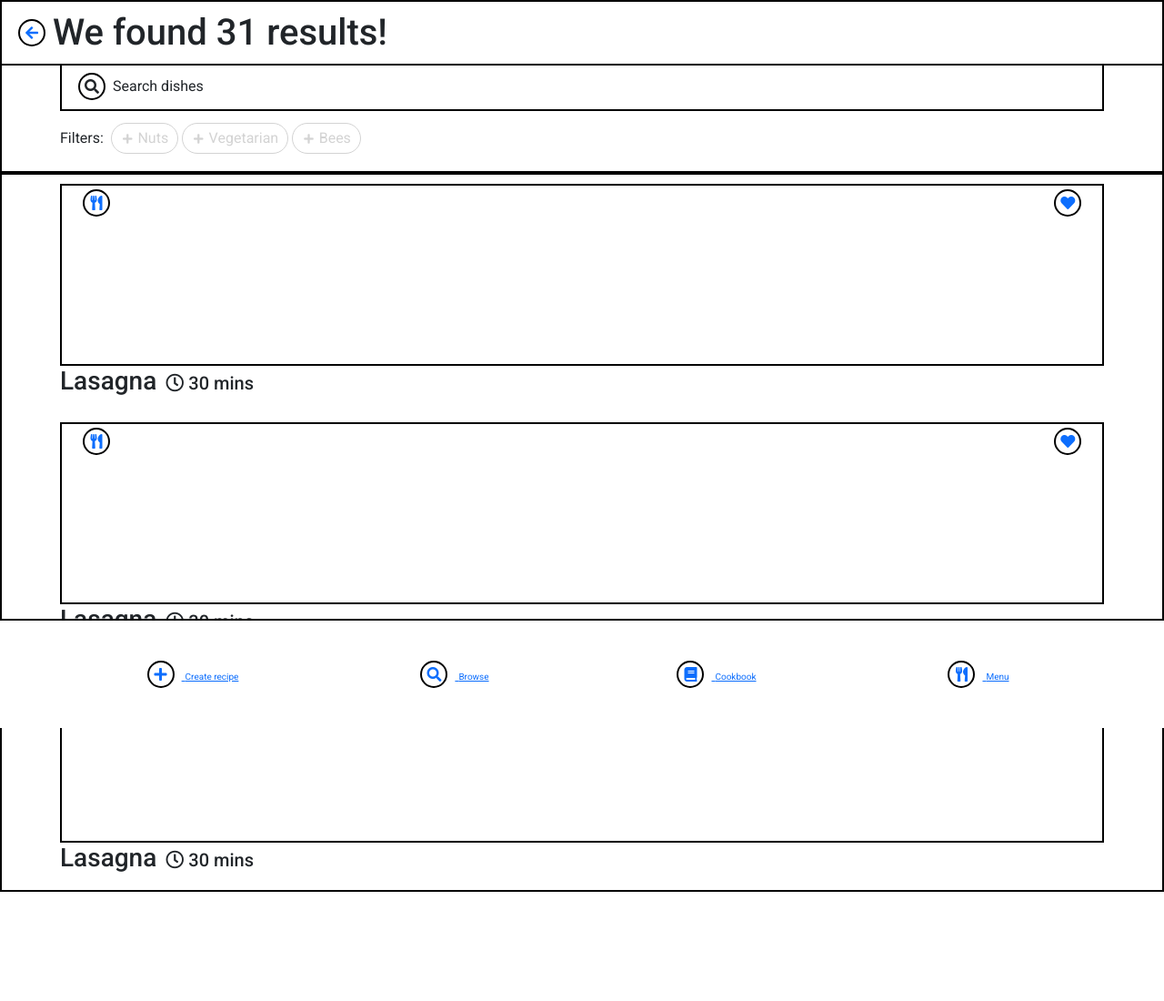
After one commit to zoet24/crockpot-v1, a Flask app: page /browse_results in a window 1280 px wide. The commit adds this page. Shown: the whole page at 91% size. Run offline with Flask 2, Linux system fonts and the light colour scheme; some libraries are stand-ins or nearby versions.

Commit message:
Make recipe card blocks

```diff
--- a/app.py
+++ b/app.py
@@ -45,6 +45,11 @@ def browse():
     return render_template("pages/browse/browse.html")
 
 
+@app.route("/browse_results")
+def browse_results():
+    return render_template("pages/browse_results/browse_results.html")
+
+
 @app.route("/cookbook")
 def cookbook():
     return render_template("pages/cookbook/cookbook.html")
--- a/static/css/components/buttons.css
+++ b/static/css/components/buttons.css
@@ -1,6 +1,21 @@
+.button-short {
+    margin: 10px auto;
+    padding: 10px;
+
+    display: flex;
+    align-items: center;
+
+    border: black solid 2px;
+
+    text-align: center;
+}
+
 .button-long {
     margin: 10px auto;
     padding: 10px;
+
+    display: flex;
+    align-items: center;
 
     width: 100%;
 
--- a/static/css/components/header.css
+++ b/static/css/components/header.css
@@ -1,3 +1,20 @@
+.header-body {
+    display: flex;
+    align-items: center;
+    flex-direction: row;
+
+    width: 100%;
+
+    padding: 10px;
+
+    position: fixed;
+    top: 0;
+    z-index: 10;
+
+    border: black solid 2px;
+    background-color: white;
+}
+
 .header-spacer {
     height: 56px;
 }
--- a/static/css/components/nav.css
+++ b/static/css/components/nav.css
@@ -15,9 +15,14 @@
     width: 100%;
     height: 15vh;
 
-    border: black solid 2px;
+    border-top: black solid 2px;
+    background-color: white;
 }
 
 .navbar a span {
     font-size: 10px;
 }
+
+.navbar-spacer {
+    height: 15vh;
+}
--- /dev/null
+++ b/static/css/components/recipe_cards.css
@@ -0,0 +1,35 @@
+.recipe-card-body {
+    width: 100%;
+    margin: 10px 0;
+}
+
+.recipe-card-image {
+    width: 100%;
+    height: 200px;
+    position: relative;
+    border: black solid 2px;
+}
+
+.recipe-card-icon {
+    position: absolute;
+    top: 2%;
+    margin: 0;
+}
+
+.recipe-card-icon-left {
+    left: 2%;
+}
+
+.recipe-card-icon-right {
+    right: 2%;
+}
+
+.recipe-card-icon-timer {
+    border: none;
+    margin: 0 0 0 5px;
+}
+
+.recipe-card-text {
+    display: flex;
+    align-items: baseline;
+}
--- a/static/css/components/sections.css
+++ b/static/css/components/sections.css
@@ -1,18 +1,3 @@
-.container-header {
-    display: flex;
-    align-items: center;
-    flex-direction: row;
-
-    width: 100%;
-
-    padding: 10px;
-
-    position: fixed;
-    top: 0;
-
-    border: black solid 2px;
-}
-
 .container-fullscreen-section {
     display: flex;
     justify-content: center;
@@ -46,4 +31,6 @@
     width: 100%;
     overflow: scroll;
     white-space: nowrap;
+    display: flex;
+    align-items: baseline;
 }
--- a/static/css/components/switches.css
+++ b/static/css/components/switches.css
@@ -4,7 +4,6 @@
     position: relative;
     background-color: lightgray;
     border: solid black 2px;
-    border-radius: 25px;
 }
 
 .switch-body input {
@@ -26,6 +25,9 @@
     width: 50%;
     background-color: white;
     position: absolute;
-    border-radius: 25px;
     transition: 1s;
 }
+
+.switch-body-round, .switch-slider-round {
+    border-radius: 25px;
+}
--- a/templates/components/header.html
+++ b/templates/components/header.html
@@ -2,7 +2,7 @@
     <link rel="stylesheet" href="{{ url_for('static', filename='css/components/header.css') }}">
 {% endblock %}
 
-<header class="container-header">
+<header class="header-body">
     <a href="{{ header_link }}">
         <i class="fas fa-arrow-left icon"></i>
     </a>
--- /dev/null
+++ b/templates/components/recipe_card.html
@@ -0,0 +1,14 @@
+<div class="recipe-card-body">
+    <div class="recipe-card-image">
+        <a href="#">
+            <i class="fas fa-utensils icon recipe-card-icon recipe-card-icon-left"></i>
+        </a>
+        <a href="#">
+            <i class="fas fa-heart icon recipe-card-icon recipe-card-icon-right"></i>
+        </a>
+    </div>
+    <div class="recipe-card-text">
+        <h3>Lasagna</h3>
+        <h5><i class="far fa-clock icon recipe-card-icon-timer"></i>30 mins</h5>
+    </div>
+</div>
--- a/templates/pages/base/base.html
+++ b/templates/pages/base/base.html
@@ -12,6 +12,7 @@
     <link rel="stylesheet" href="{{ url_for('static', filename='css/components/buttons.css') }}">
     <link rel="stylesheet" href="{{ url_for('static', filename='css/components/checkboxes.css') }}">
     <link rel="stylesheet" href="{{ url_for('static', filename='css/components/icons.css') }}">
+    <link rel="stylesheet" href="{{ url_for('static', filename='css/components/recipe_cards.css') }}">
     <link rel="stylesheet" href="{{ url_for('static', filename='css/components/sections.css') }}">
     <link rel="stylesheet" href="{{ url_for('static', filename='css/components/switches.css') }}">
     <link rel="stylesheet" href="{{ url_for('static', filename='css/components/text.css') }}">
@@ -42,6 +43,7 @@
 
     <!-- Navbar -->
     {% if (active_page != 'index') and (active_page != 'login') and (active_page != 'register') %}
+        <div class="navbar-spacer"></div>
         {% include 'components/nav.html' %}
     {% endif %}
 </body>
--- a/templates/pages/browse/includes/switch_dish-ingredients.html
+++ b/templates/pages/browse/includes/switch_dish-ingredients.html
@@ -1,9 +1,9 @@
-<div class="switch-body">
+<div class="switch-body switch-body-round">
     <input type="radio" name="browse_switch_dish-ingredients" id="browse_switch_dish" value="Dish" onchange="browseSwitchValue()">
     <label for="browse_switch_dish">Dish</label>
     <input type="radio" name="browse_switch_dish-ingredients" id="browse_switch_ingredients" value="Ingredients" onchange="browseSwitchValue()">
     <label for="browse_switch_ingredients">Ingredients</label>
-    <span class="switch-slider" id="browse_switch-slider_dish-ingredients"></span>
+    <span class="switch-slider switch-slider-round" id="browse_switch-slider_dish-ingredients"></span>
 </div>
 
 <script>
--- /dev/null
+++ b/templates/pages/browse_results/browse_results.html
@@ -0,0 +1,41 @@
+{% set active_page = 'browse_results' %}
+{% extends "pages/base/base.html" %}
+
+{% block extra_css %}
+    <link rel="stylesheet" href="{{ url_for('static', filename='css/browse_results.css') }}">
+{% endblock %}
+
+{% block content %}
+    {% with header_text="We found 31 results!", header_link="/" %}
+        {% include 'components/header.html' %}
+    {% endwith %}
+    <div class="header-spacer"></div>
+    <section class="container-section">
+        <div class="button-long">
+            <i class="fas fa-search icon"></i>
+            <p>Search dishes</p>
+        </div>
+        <div class="container-scrollx">
+            <span class="me-2">Filters:</span>
+            <ul class="checkbox-ingredient">
+                <li>
+                    <input type="checkbox" id="browseresults_filters_nuts">
+                    <label for="browseresults_filters_nuts">Nuts</label>
+                </li>
+                <li>
+                    <input type="checkbox" id="browseresults_filters_meat">
+                    <label for="browseresults_filters_meat">Vegetarian</label>
+                </li>
+                <li>
+                    <input type="checkbox" id="browseresults_filters_bees">
+                    <label for="browseresults_filters_bees">Bees</label>
+                </li>
+            </ul>
+        </div>
+    </section>
+    <section class="container-section">
+        {% include 'components/recipe_card.html' %}
+        {% include 'components/recipe_card.html' %}
+        {% include 'components/recipe_card.html' %}
+    </section>
+{% endblock %}
```
Also changed, not shown: templates/pages/browse/browse.html (+8 -0 lines).
